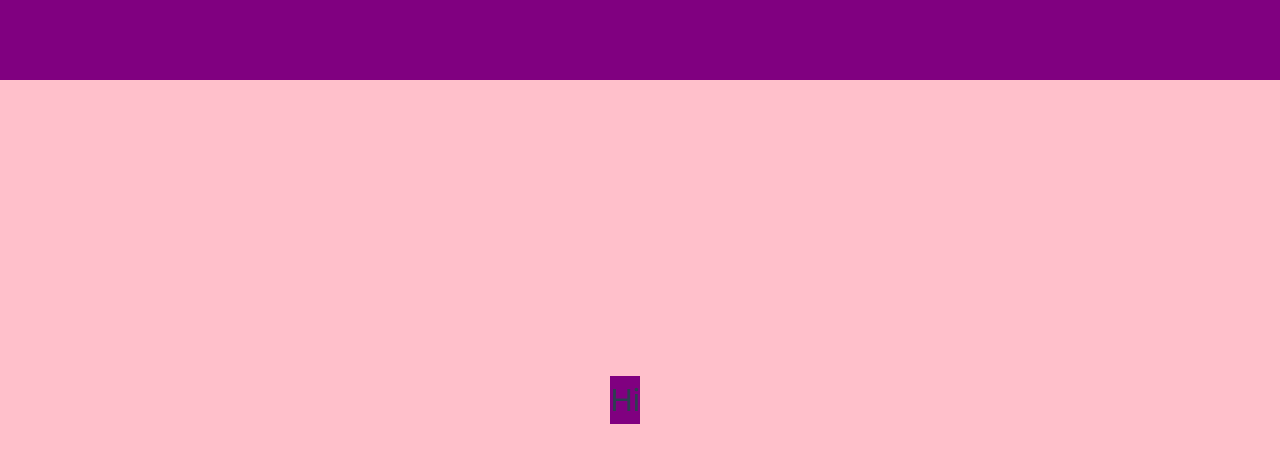
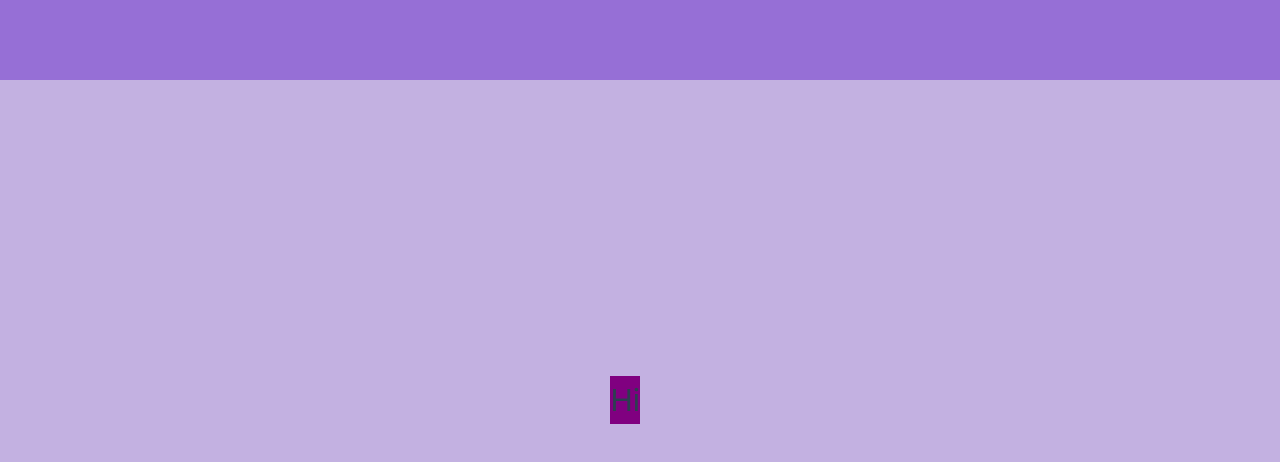
Before and after one commit to staten-island-tech/sql-project, a Vue app in the folder sql-project/: page / in a window 1280 px wide. Shown: the top 462 px of the page. Built offline with nearby package versions, Linux system fonts and the light colour scheme.

Commit message:
cumminit 2

```diff
--- a/sql-project/style.css
+++ b/sql-project/style.css
@@ -1,10 +1,10 @@
 .mains{
-    background-color: pink;
+    background-color: #C3B1E1;
 }
 
 .app{
     margin-top: -50px;
-    background-color: purple;
+    background-color: 	#966FD6;
     height: 100px;
     width: 2000px;
     position: absolute;
```
